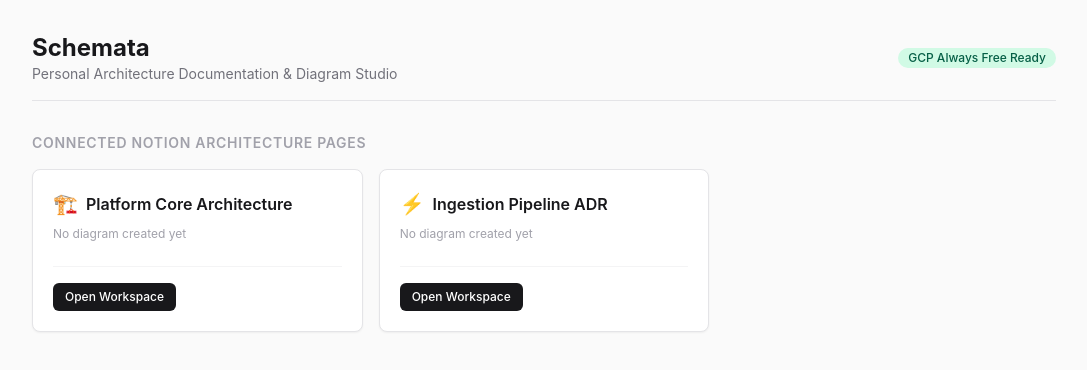
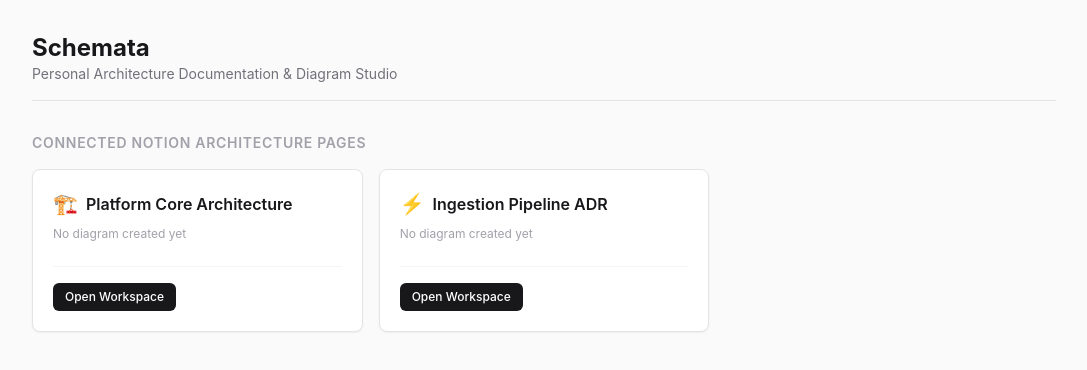
Before and after one commit to guilhermegules/schemata, a Next.js app: page / in a window 1280 px wide. Shown: the top 370 px of the page, without its empty margins (96-1183 px from the left). Built offline with nearby package versions, Linux system fonts and the light colour scheme.

Commit message:
fix(ui): remove GCP Always Free Ready badge from dashboard

```diff
--- a/src/app/page.tsx
+++ b/src/app/page.tsx
@@ -18,15 +18,10 @@ export default async function DashboardPage() {
   return (
     <div className="min-h-screen bg-zinc-50 dark:bg-zinc-950 p-8">
       <div className="mx-auto max-w-5xl">
-        <header className="mb-8 flex items-center justify-between border-b border-zinc-200 dark:border-zinc-800 pb-4">
+        <header className="mb-8 border-b border-zinc-200 dark:border-zinc-800 pb-4">
           <div>
             <h1 className="text-2xl font-bold text-zinc-900 dark:text-zinc-100">Schemata</h1>
             <p className="text-sm text-zinc-500">Personal Architecture Documentation & Diagram Studio</p>
-          </div>
-          <div className="flex items-center gap-3">
-            <span className="inline-flex items-center rounded-full bg-emerald-100 px-2.5 py-0.5 text-xs font-medium text-emerald-800 dark:bg-emerald-950 dark:text-emerald-300">
-              GCP Always Free Ready
-            </span>
           </div>
         </header>
 
```
